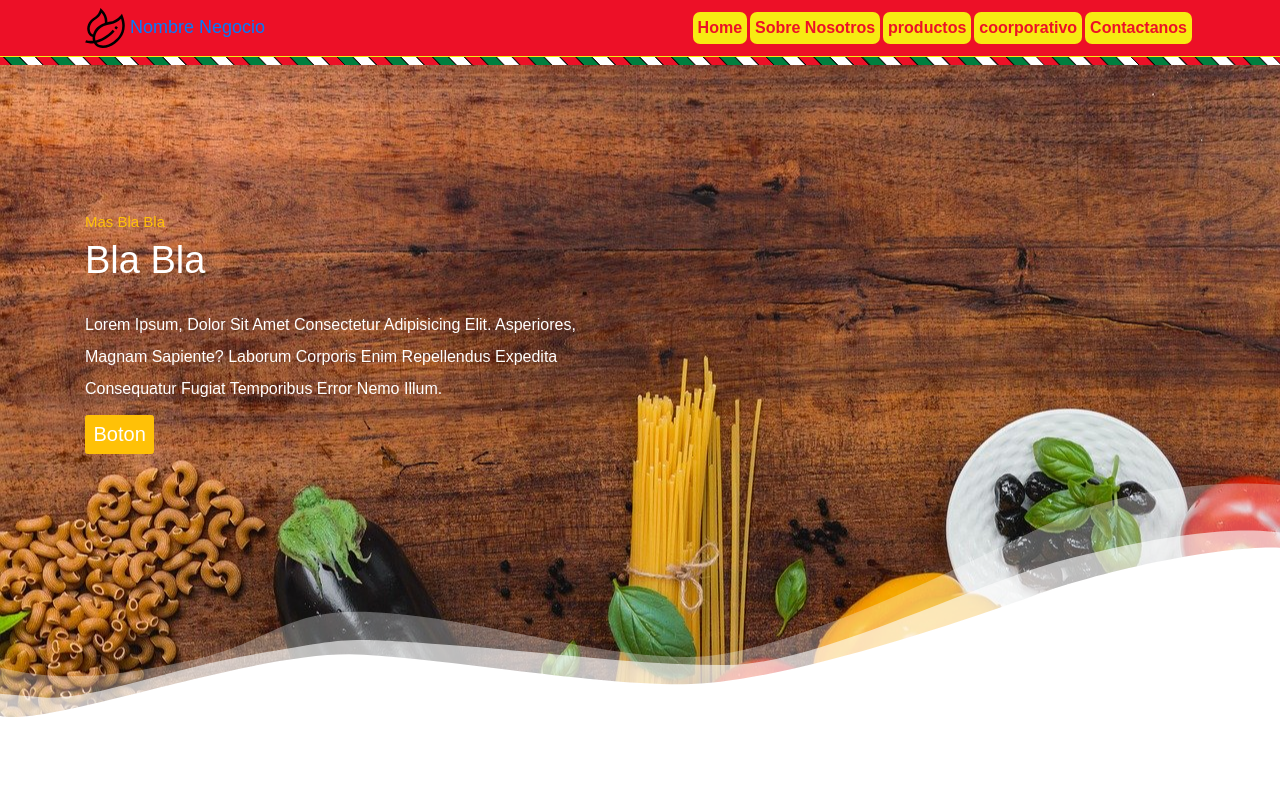
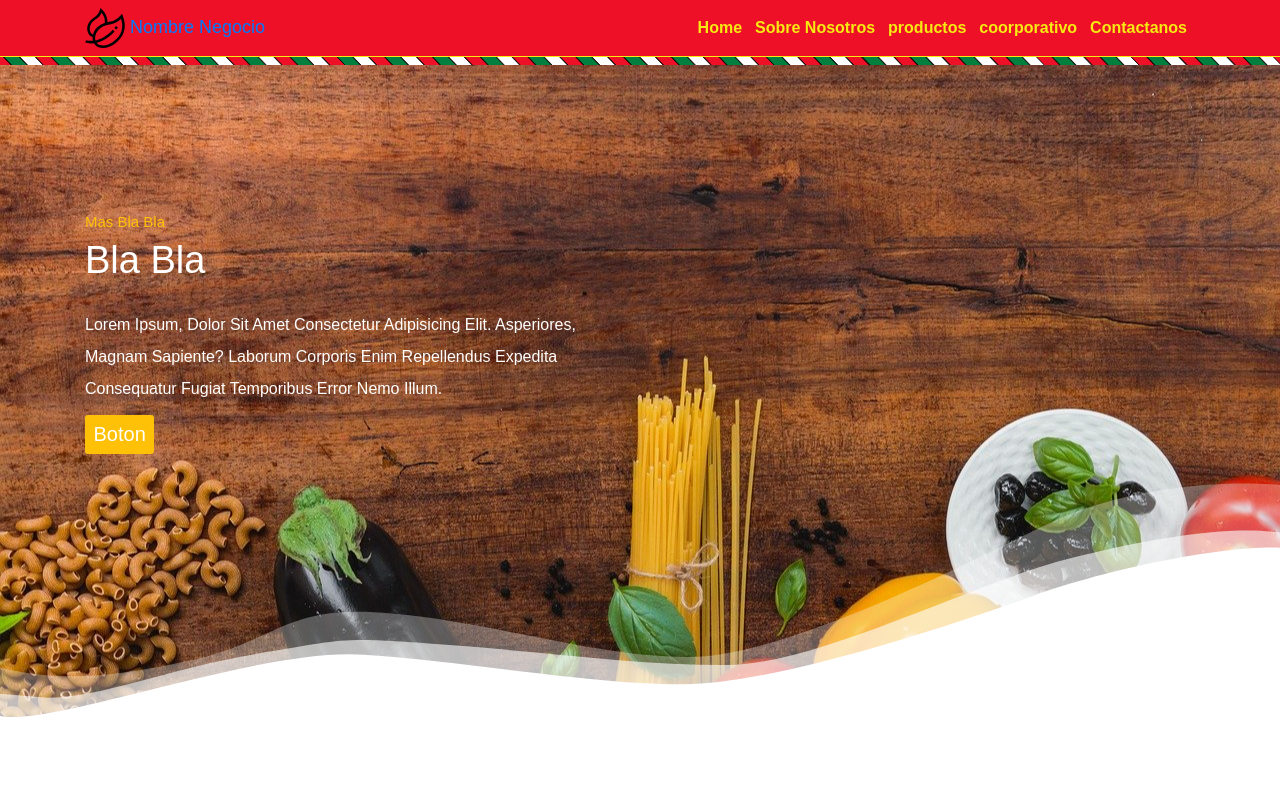
Before and after one commit to franciscocharris/pastasComarrico, a PHP site: page / in a window 1280 px wide. Shown: the top 789 px of the page. Run offline with PHP 8.4, Linux system fonts and the light colour scheme; some web fonts are replaced.

```diff
--- a/css/main.css
+++ b/css/main.css
@@ -1,4 +1,6 @@
 /* Diseñado por Francisco M. Charris C. 2021 */
+
+
 :root{
     --colorPrimario: #ed1027;
     --colorSecundario: #f7eb12;
@@ -85,8 +87,6 @@ a:hover{
 }
 
 .nav-item {
-    background-color: var(--colorSecundario);
-    border-radius: .7rem;
     margin-right: .3rem;
     transition: all .5s ease-in-out;
 }
@@ -96,13 +96,16 @@ a:hover{
 }
 
 .nav-link {
-    color: var(--colorPrimario);
+    color: var(--colorSecundario);
     padding: 0 .7rem;
     font-weight: bold;
+    transition: all .3s ease-in-out;
+    border-radius: .5rem;
 }
 
 .nav-link:hover{
     color: var(--colorPrimario);
+    background-color: var(--colorSecundario);
 }
 /* para el navbar el fondo de la hambuergesa */
 .hamburguesa_fondo {
--- a/includes/header.php
+++ b/includes/header.php
@@ -15,7 +15,7 @@
   <!-- CSS Main -->
   <link rel="stylesheet" href="css/main.css" />
   <!-- fuente pastas comarrico -->
-  <link href="//db.onlinewebfonts.com/c/bb7e51b8e670bf5cd7ef3292bfcefb52?family=URWApacheW01-Regular" rel="stylesheet"
+  <link href="https://db.onlinewebfonts.com/c/bb7e51b8e670bf5cd7ef3292bfcefb52?family=URWApacheW01-Regular" rel="stylesheet"
     type="text/css" />
 </head>
 
--- a/index.php
+++ b/index.php
@@ -142,9 +142,10 @@
     </div>
 
     <div class="col-md-12 text-center">
-      <a href="productos.html" class="btn btn-outline-success">ver mas productos <i class="fas fa-caret-right"></i></a>
+      <a href="productos.php" class="btn btn-outline-success">ver mas productos <i class="fas fa-caret-right"></i></a>
     </div>
   </main>
 
+
   <!-- footer -->
 <?php require 'includes/footer.php'; ?>
```
Also changed, not shown: img/bg-header.jpg (deleted), img/header1.jpg (added).
